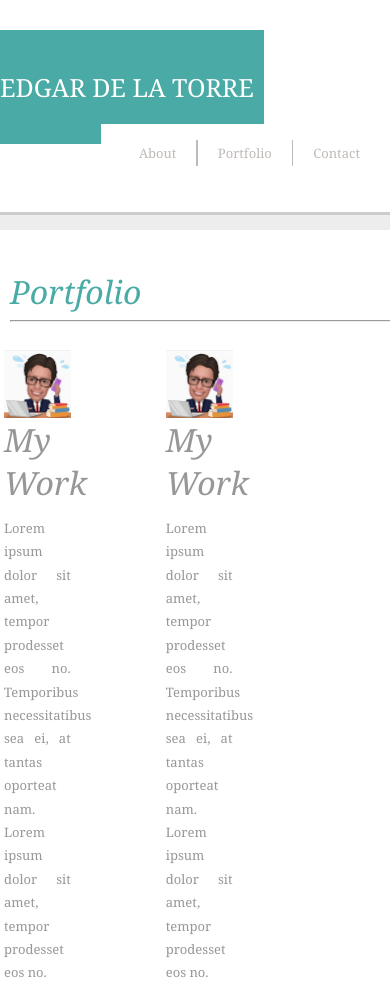
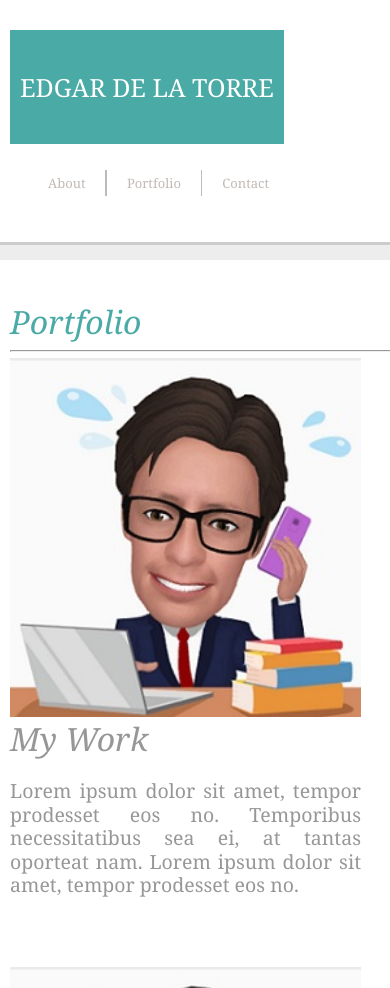
Before and after one commit to edelatorre/Responsive-Portfolio, a plain HTML site: page portafolio.html in a window 390 px wide. Shown: the top 988 px of the page. Drawn offline with Linux system fonts and the light colour scheme.

Commit message:
Hice las modificaciones en el style.css para que fuera responsivo

```diff
--- a/assets/css/style.css
+++ b/assets/css/style.css
@@ -301,14 +301,14 @@ input[type=submit]:hover {
     #container #homepage #intro article figure figcaption {
         float: left;
         font-size: 2vw;
-        width: 70%;
+        width: 85%;
         margin-left: 60px;
 
     }
     #container #homepage #intro article figure img {
-        width: 50%;
+        width: 300px;
         float: left;
-        margin-left: 80px;
+        margin-left: 30%;
         margin-right: auto;
 
     }
@@ -324,6 +324,19 @@ input[type=submit]:hover {
         margin: 0 50px;
     }
 
+    .content {
+        padding: 0px;
+        font-size: 1.5vw;
+    }
+
+    .row, .row > .column {
+        padding: 0px 55px;
+        margin: 0;
+    }
+    .column {
+        float: left;
+        width: 30%;
+    }
 
 }
 
@@ -331,15 +344,57 @@ input[type=submit]:hover {
     #container #homepage #intro article figure figcaption {
         float: left;
         font-size: 2vw;
-        width: 60%;
+        width: 85%;
         margin-left: 30px;
     }
 
+    .content {
+
+        font-size: 2.5vw;
+
+    }
 
 }
+@media screen and (max-width: 640px) {
+    #header #hgroup {
+        float: left;
+        margin: 0;
+        background: #4aaaa5;
+        padding: 40px 10px;
+    }
+    #header nav {
+        display: block;
+        float: left;
+        margin: 10px 0 0 0;
+        padding: 20px 0;
+    }
+    #container #homepage #intro article figure img {
+        width: 300px;
+        float: left;
+        margin-left: 5%;
+        padding: 0;
+    }
+    #container #homepage #intro article figure figcaption {
+        float: left;
+        font-size: 4vw;
+        width: 90%;
+        margin-left: 8px;
+    }
+    .column {
+        float: left;
+        width: 90%;
+        padding: 0;
 
-@media screen and (max-width: 640px) {
+    }
 
+    .row, .row > .column {
+        padding: 0;
+        margin: 0;
 
+    }
+    .content{
+        font-size: 5vw;
+        margin-bottom: 20%;
+    }
 
 }
```
